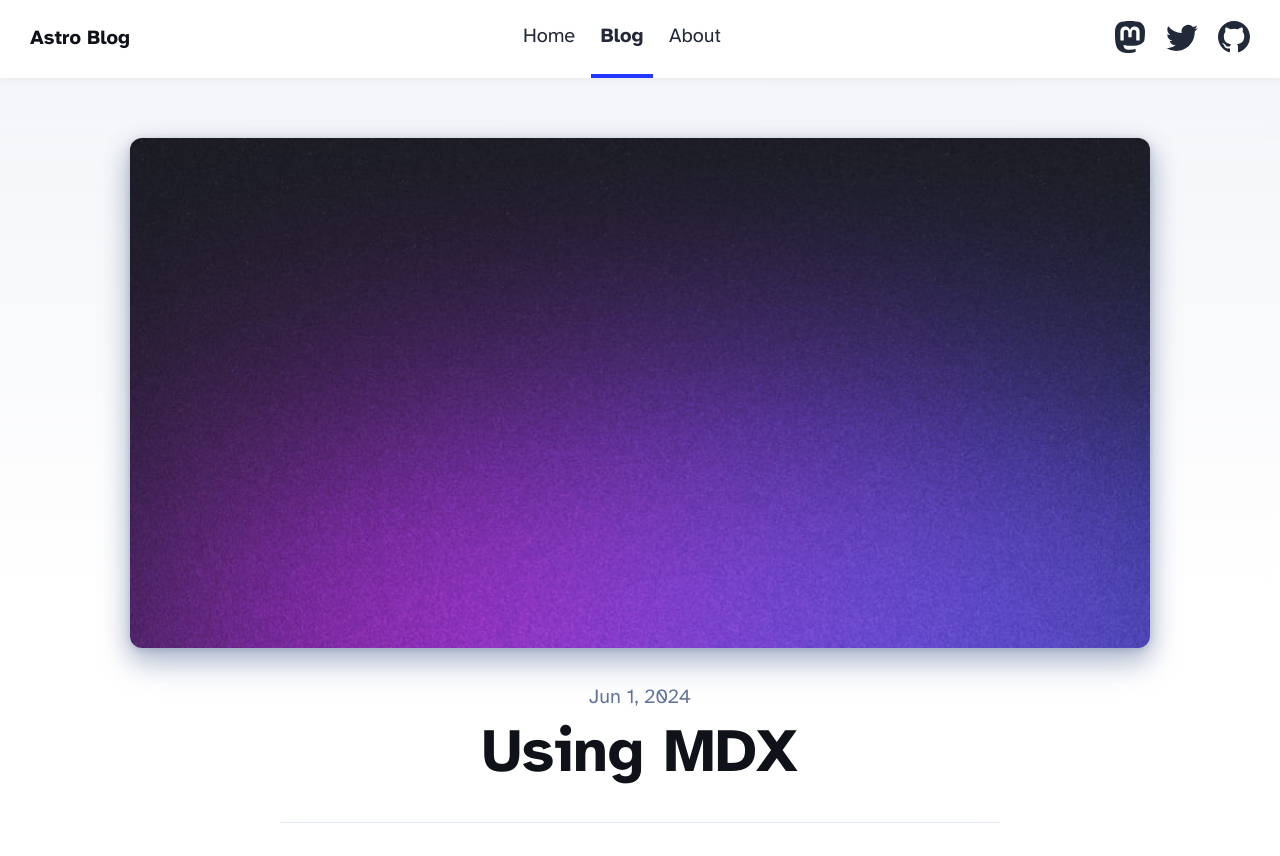
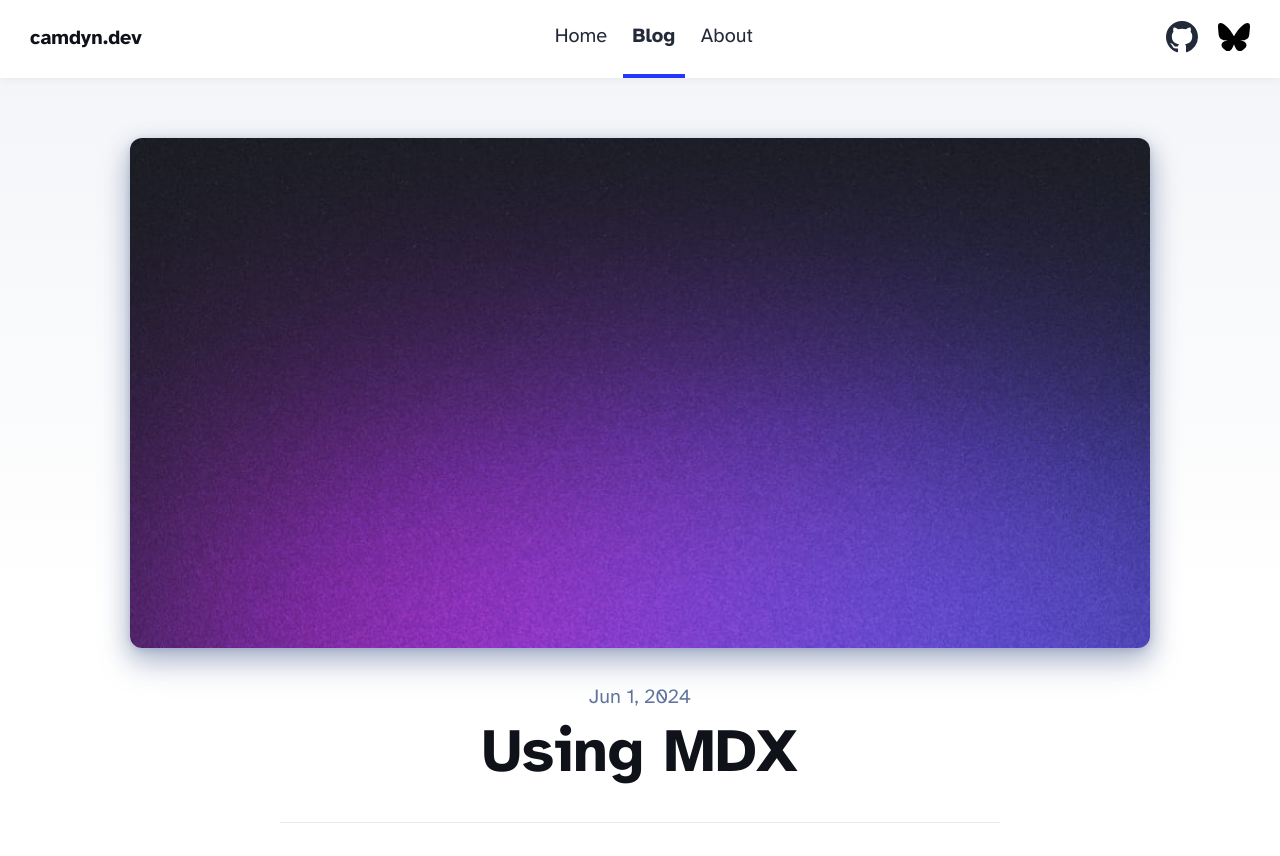
Before and after one commit to CamdynR/camdyn.dev, an Astro site: page /blog/using-mdx in a window 1280 px wide. Shown: the top 856 px of the page. Built offline with nearby package versions, Linux system fonts and the light colour scheme; Astro itself is replaced by a stand-in of ours.

Commit message:
Formatting

```diff
--- a/astro.config.mjs
+++ b/astro.config.mjs
@@ -5,6 +5,6 @@
 
 // https://astro.build/config
 export default defineConfig({
-	site: 'https://example.com',
-	integrations: [mdx(), sitemap()],
+  site: 'https://example.com',
+  integrations: [mdx(), sitemap()]
 });
--- a/package.json
+++ b/package.json
@@ -13,5 +13,8 @@
     "@astrojs/rss": "^4.0.11",
     "@astrojs/sitemap": "^3.2.1",
     "astro": "^5.1.7"
+  },
+  "devDependencies": {
+    "prettier": "^3.4.2"
   }
 }
--- a/src/components/Header.astro
+++ b/src/components/Header.astro
@@ -5,37 +5,32 @@
 
 <header>
   <nav>
-		<h2><a href="/">{SITE_TITLE}</a></h2>
-		<div class="internal-links">
-			<HeaderLink href="/">Home</HeaderLink>
-			<HeaderLink href="/blog">Blog</HeaderLink>
-			<HeaderLink href="/about">About</HeaderLink>
+    <h2><a href='/'>{SITE_TITLE}</a></h2>
+    <div class='internal-links'>
+      <HeaderLink href='/'>Home</HeaderLink>
+      <HeaderLink href='/blog'>Blog</HeaderLink>
+      <HeaderLink href='/about'>About</HeaderLink>
     </div>
-		<div class="social-links">
-			<a href="https://m.webtoo.ls/@astro" target="_blank">
-				<span class="sr-only">Follow Astro on Mastodon</span>
-				<svg viewBox="0 0 16 16" aria-hidden="true" width="32" height="32"
+    <div class='social-links'>
+      <a href='https://github.com/CamdynR' target='_blank'>
+        <span class='sr-only'>Go to Camdyn's GitHub repo</span>
+        <svg viewBox='0 0 16 16' aria-hidden='true' width='32' height='32'
           ><path
-						fill="currentColor"
-						d="M11.19 12.195c2.016-.24 3.77-1.475 3.99-2.603.348-1.778.32-4.339.32-4.339 0-3.47-2.286-4.488-2.286-4.488C12.062.238 10.083.017 8.027 0h-.05C5.92.017 3.942.238 2.79.765c0 0-2.285 1.017-2.285 4.488l-.002.662c-.004.64-.007 1.35.011 2.091.083 3.394.626 6.74 3.78 7.57 1.454.383 2.703.463 3.709.408 1.823-.1 2.847-.647 2.847-.647l-.06-1.317s-1.303.41-2.767.36c-1.45-.05-2.98-.156-3.215-1.928a3.614 3.614 0 0 1-.033-.496s1.424.346 3.228.428c1.103.05 2.137-.064 3.188-.189zm1.613-2.47H11.13v-4.08c0-.859-.364-1.295-1.091-1.295-.804 0-1.207.517-1.207 1.541v2.233H7.168V5.89c0-1.024-.403-1.541-1.207-1.541-.727 0-1.091.436-1.091 1.296v4.079H3.197V5.522c0-.859.22-1.541.66-2.046.456-.505 1.052-.764 1.793-.764.856 0 1.504.328 1.933.983L8 4.39l.417-.695c.429-.655 1.077-.983 1.934-.983.74 0 1.336.259 1.791.764.442.505.661 1.187.661 2.046v4.203z"
+            fill='currentColor'
+            d='M8 0C3.58 0 0 3.58 0 8c0 3.54 2.29 6.53 5.47 7.59.4.07.55-.17.55-.38 0-.19-.01-.82-.01-1.49-2.01.37-2.53-.49-2.69-.94-.09-.23-.48-.94-.82-1.13-.28-.15-.68-.52-.01-.53.63-.01 1.08.58 1.23.82.72 1.21 1.87.87 2.33.66.07-.52.28-.87.51-1.07-1.78-.2-3.64-.89-3.64-3.95 0-.87.31-1.59.82-2.15-.08-.2-.36-1.02.08-2.12 0 0 .67-.21 2.2.82.64-.18 1.32-.27 2-.27.68 0 1.36.09 2 .27 1.53-1.04 2.2-.82 2.2-.82.44 1.1.16 1.92.08 2.12.51.56.82 1.27.82 2.15 0 3.07-1.87 3.75-3.65 3.95.29.25.54.73.54 1.48 0 1.07-.01 1.93-.01 2.2 0 .21.15.46.55.38A8.012 8.012 0 0 0 16 8c0-4.42-3.58-8-8-8z'
           ></path></svg
         >
       </a>
-			<a href="https://twitter.com/astrodotbuild" target="_blank">
-				<span class="sr-only">Follow Astro on Twitter</span>
-				<svg viewBox="0 0 16 16" aria-hidden="true" width="32" height="32"
+      <a href='https://m.webtoo.ls/@astro' target='_blank'>
+        <span class='sr-only'>Follow Camdyn on Bluesky</span>
+        <svg
+          fill='none'
+          viewBox='0 0 64 57'
+          width='32'
+          style='width: 32px; height: 28.5px;'
           ><path
-						fill="currentColor"
-						d="M5.026 15c6.038 0 9.341-5.003 9.341-9.334 0-.14 0-.282-.006-.422A6.685 6.685 0 0 0 16 3.542a6.658 6.658 0 0 1-1.889.518 3.301 3.301 0 0 0 1.447-1.817 6.533 6.533 0 0 1-2.087.793A3.286 3.286 0 0 0 7.875 6.03a9.325 9.325 0 0 1-6.767-3.429 3.289 3.289 0 0 0 1.018 4.382A3.323 3.323 0 0 1 .64 6.575v.045a3.288 3.288 0 0 0 2.632 3.218 3.203 3.203 0 0 1-.865.115 3.23 3.23 0 0 1-.614-.057 3.283 3.283 0 0 0 3.067 2.277A6.588 6.588 0 0 1 .78 13.58a6.32 6.32 0 0 1-.78-.045A9.344 9.344 0 0 0 5.026 15z"
-					></path></svg
-				>
-			</a>
-			<a href="https://github.com/withastro/astro" target="_blank">
-				<span class="sr-only">Go to Astro's GitHub repo</span>
-				<svg viewBox="0 0 16 16" aria-hidden="true" width="32" height="32"
-					><path
-						fill="currentColor"
-						d="M8 0C3.58 0 0 3.58 0 8c0 3.54 2.29 6.53 5.47 7.59.4.07.55-.17.55-.38 0-.19-.01-.82-.01-1.49-2.01.37-2.53-.49-2.69-.94-.09-.23-.48-.94-.82-1.13-.28-.15-.68-.52-.01-.53.63-.01 1.08.58 1.23.82.72 1.21 1.87.87 2.33.66.07-.52.28-.87.51-1.07-1.78-.2-3.64-.89-3.64-3.95 0-.87.31-1.59.82-2.15-.08-.2-.36-1.02.08-2.12 0 0 .67-.21 2.2.82.64-.18 1.32-.27 2-.27.68 0 1.36.09 2 .27 1.53-1.04 2.2-.82 2.2-.82.44 1.1.16 1.92.08 2.12.51.56.82 1.27.82 2.15 0 3.07-1.87 3.75-3.65 3.95.29.25.54.73.54 1.48 0 1.07-.01 1.93-.01 2.2 0 .21.15.46.55.38A8.012 8.012 0 0 0 16 8c0-4.42-3.58-8-8-8z"
+            fill='black'
+            d='M13.873 3.805C21.21 9.332 29.103 20.537 32 26.55v15.882c0-.338-.13.044-.41.867-1.512 4.456-7.418 21.847-20.923 7.944-7.111-7.32-3.819-14.64 9.125-16.85-7.405 1.264-15.73-.825-18.014-9.015C1.12 23.022 0 8.51 0 6.55 0-3.268 8.579-.182 13.873 3.805ZM50.127 3.805C42.79 9.332 34.897 20.537 32 26.55v15.882c0-.338.13.044.41.867 1.512 4.456 7.418 21.847 20.923 7.944 7.111-7.32 3.819-14.64-9.125-16.85 7.405 1.264 15.73-.825 18.014-9.015C62.88 23.022 64 8.51 64 6.55c0-9.818-8.578-6.732-13.873-2.745Z'
           ></path></svg
         >
       </a>
@@ -76,6 +71,7 @@
   .social-links,
   .social-links a {
     display: flex;
+    align-items: center;
   }
   @media (max-width: 720px) {
     .social-links {
--- a/src/consts.ts
+++ b/src/consts.ts
@@ -1,5 +1,5 @@
 // Place any global data in this file.
 // You can import this data from anywhere in your site by using the `import` keyword.
 
-export const SITE_TITLE = 'Astro Blog';
+export const SITE_TITLE = 'camdyn.dev';
 export const SITE_DESCRIPTION = 'Welcome to my website!';
--- a/src/content.config.ts
+++ b/src/content.config.ts
@@ -11,8 +11,8 @@
     // Transform string to Date object
     pubDate: z.coerce.date(),
     updatedDate: z.coerce.date().optional(),
-		heroImage: z.string().optional(),
-	}),
+    heroImage: z.string().optional()
+  })
 });
 
 export const collections = { blog };
--- a/src/content/blog/using-mdx.mdx
+++ b/src/content/blog/using-mdx.mdx
@@ -21,7 +21,7 @@
 import HeaderLink from '../../components/HeaderLink.astro';
 
 <HeaderLink href="#" onclick="alert('clicked!')">
-	Embedded component in MDX
+  Embedded component in MDX
 </HeaderLink>
 
 ## More Links
--- a/src/pages/rss.xml.js
+++ b/src/pages/rss.xml.js
@@ -10,7 +10,7 @@
     site: context.site,
     items: posts.map((post) => ({
       ...post.data,
-			link: `/blog/${post.id}/`,
-		})),
+      link: `/blog/${post.id}/`
+    }))
   });
 }
--- a/src/styles/global.css
+++ b/src/styles/global.css
@@ -12,8 +12,8 @@
   --gray-light: 229, 233, 240;
   --gray-dark: 34, 41, 57;
   --gray-gradient: rgba(var(--gray-light), 50%), #fff;
-	--box-shadow: 0 2px 6px rgba(var(--gray), 25%), 0 8px 24px rgba(var(--gray), 33%),
-		0 16px 32px rgba(var(--gray), 33%);
+  --box-shadow: 0 2px 6px rgba(var(--gray), 25%),
+    0 8px 24px rgba(var(--gray), 33%), 0 16px 32px rgba(var(--gray), 33%);
 }
 @font-face {
   font-family: 'Atkinson';
```
Also changed, not shown: 2 other files. Lines whose indentation alone changed are shown as unchanged.
